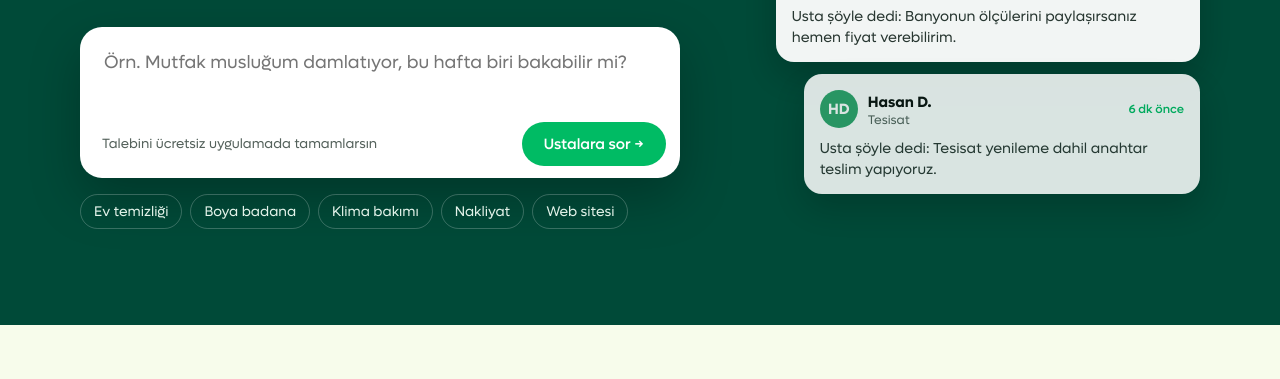
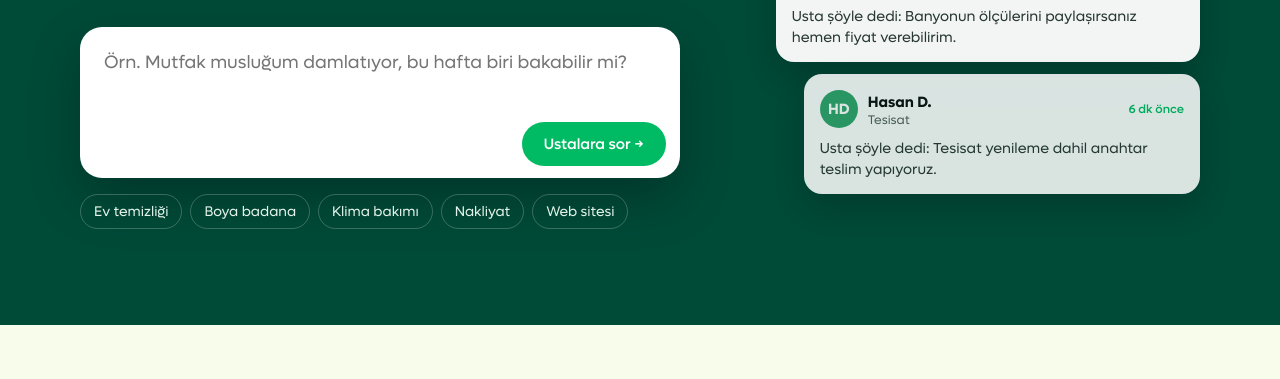
Before and after one commit to finitobox/landing-pages, a plain HTML site: page index.html in a window 1280 px wide. Shown: the part 421-800 px from the top of the page. Drawn offline with Linux system fonts and the light colour scheme.

Commit message:
AI kutusundaki 'uygulamada tamamlarsin' yazisi kaldirildi
Co-Authored-By: Claude Opus 5.5 <noreply@anthropic.com>

```diff
--- a/index.html
+++ b/index.html
@@ -37,7 +37,6 @@
       <div class="ask">
         <textarea placeholder="Örn. Mutfak musluğum damlatıyor, bu hafta biri bakabilir mi?" aria-label="İhtiyacınızı yazın"></textarea>
         <div class="row">
-          <span class="hint">Talebini ücretsiz uygulamada tamamlarsın</span>
           <a class="btn green js-store" href="#indir">Ustalara sor →</a>
         </div>
       </div>
```
